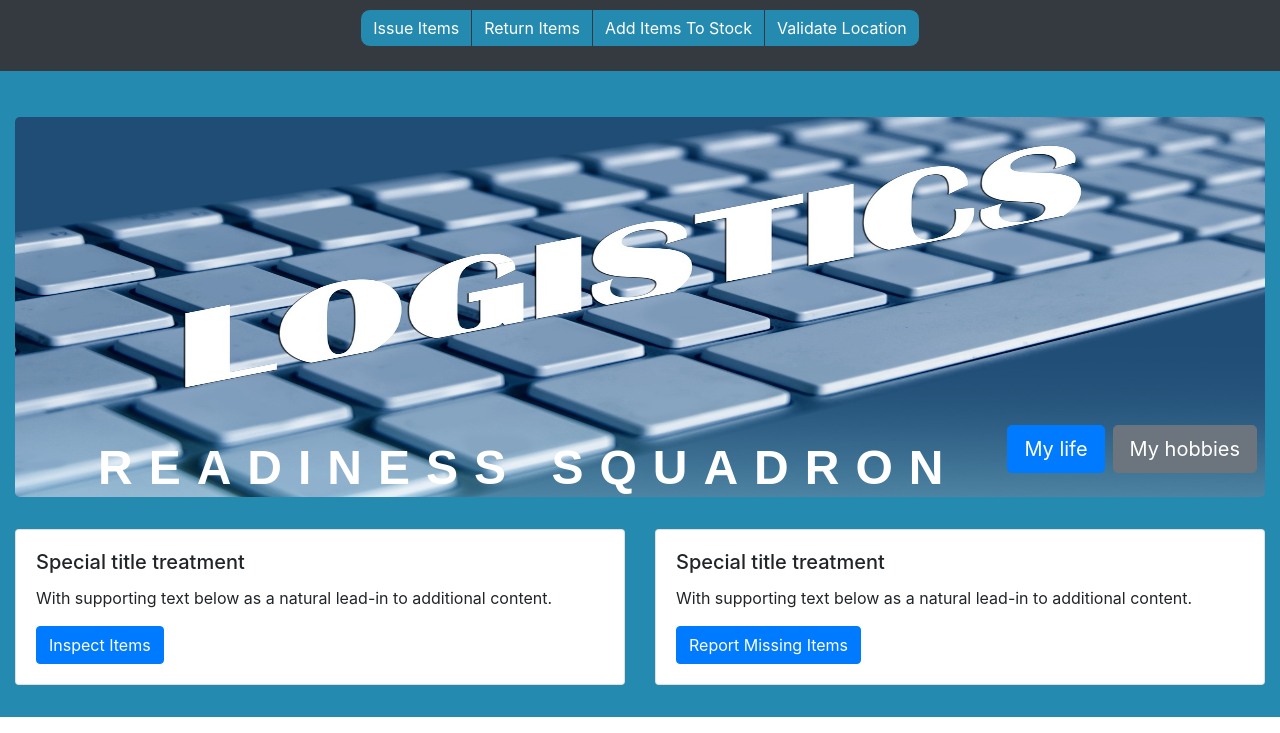
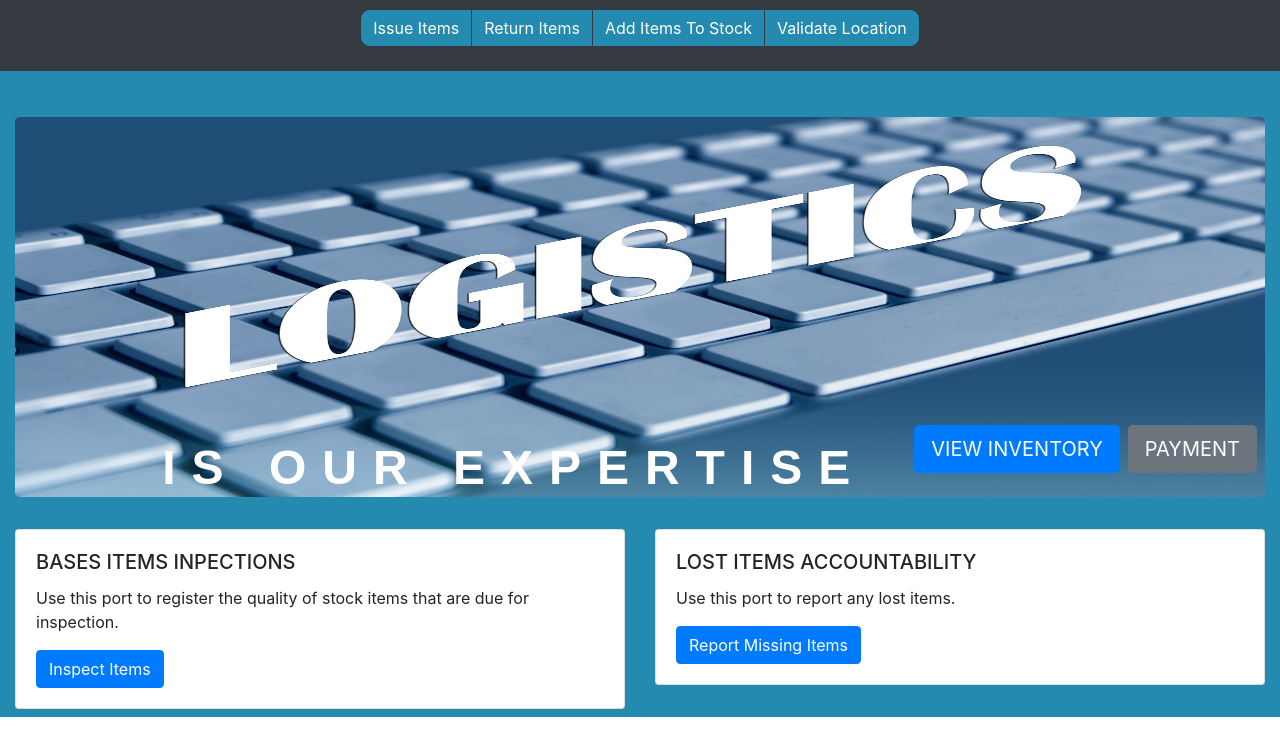
Before and after one commit to doc1atis/pattern-project, a plain HTML site: page index.html in a window 1280 px wide. Shown: the part 83-816 px from the top of the page. Drawn offline with nearby package versions, Linux system fonts and the light colour scheme.

Commit message:
first page is done

```diff
--- a/index.html
+++ b/index.html
@@ -8,7 +8,7 @@
       content="width=device-width, initial-scale=1, shrink-to-fit=no"
     />
 
-    <!-- Bootstrap CSS -->
+    <!-- Bootstrap CDN -->
     <link
       rel="stylesheet"
       href="https://stackpath.bootstrapcdn.com/bootstrap/4.1.3/css/bootstrap.min.css"
@@ -21,14 +21,14 @@
   </head>
 
   <body>
-    <!-- main container -->
+    <!-- =====================================MAIN CONTAINER START======================================================== -->
     <div class="container-fluid main-container">
       <!-- ======================================NAVBAR START============================================================ -->
 
       <nav
         class="navbar navbar-dark bg-dark fixed-top flex-column justify-content-center align-items-center"
       >
-        <div class="d-flex justify-content-between holder-1">
+        <div class="d-flex justify-content-between top-content-holder">
           <a class="navbar-brand" href="#">
             <i class="fas fa-box-open box-logo"></i>
             LOGISTICS
@@ -73,22 +73,23 @@
       <!-- ======================================NAVBAR END============================================================ -->
 
       <div class="container-fluid">
-        <!-- row that contain the jumbotron stars here -->
+        <!-- ROW THAT CONTAINS THE JUMBOTRON STARTS  HERE -->
         <div class="row">
-          <!-- jumbotron start here -->
+          <!-- JUMBOTRON STARTS HERE -->
           <div class="jumbotron text-center col-lg-12 my-jumbo">
-            <h1 class="display-4">READINESS SQUADRON</h1>
-            <!-- buttons start here -->
+            <h1 class="display-4">IS OUR EXPERTISE</h1>
+
+            <!-- BUTTONS START HERE -->
             <button type="button" class="btn btn-primary btn-lg mr-2 mb-4 ml-5">
-              My life
+              VIEW INVENTORY
             </button>
             <button type="button" class="btn btn-secondary btn-lg mr-2 mb-4">
-              My hobbies
+              PAYMENT
             </button>
           </div>
-          <!-- buttons end here -->
+          <!-- BUTTONS END HERE-->
         </div>
-        <!-- jumbotron ends here -->
+        <!-- JUMBOTRON ENDS HERE-->
       </div>
 
       <!-- ============================= card starts here========================== -->
@@ -97,10 +98,10 @@
         <div class="col-sm-6 mb-4">
           <div class="card">
             <div class="card-body">
-              <h5 class="card-title">Special title treatment</h5>
+              <h5 class="card-title">BASES ITEMS INPECTIONS</h5>
               <p class="card-text">
-                With supporting text below as a natural lead-in to additional
-                content.
+                Use this port to register the quality of stock items that are
+                due for inspection.
               </p>
               <a href="#" class="btn btn-primary">Inspect Items</a>
             </div>
@@ -109,10 +110,9 @@
         <div class="col-sm-6 mb-4">
           <div class="card">
             <div class="card-body">
-              <h5 class="card-title">Special title treatment</h5>
+              <h5 class="card-title">LOST ITEMS ACCOUNTABILITY</h5>
               <p class="card-text">
-                With supporting text below as a natural lead-in to additional
-                content.
+                Use this port to report any lost items.
               </p>
               <a href="#" class="btn btn-primary">Report Missing Items</a>
             </div>
@@ -120,7 +120,7 @@
         </div>
       </div>
     </div>
-    <!-- main container -->
+    <!-- MAIN CONTAINER ENDS HERE -->
 
     <!-- Optional JavaScript -->
     <!-- jQuery first, then Popper.js, then Bootstrap JS -->
--- a/style.css
+++ b/style.css
@@ -1,18 +1,23 @@
+/* THIS RESET THE DEFAULT BROWSER MARGIN AND PADDING */
 body {
   margin: 0;
   padding: 0;
 }
+/* THIS  IS THE MAIN WEB APP TITLE 'READINESS SQUADRON' */
 .site-title {
   font-family: fantasy;
   font-weight: 900;
   letter-spacing: 1rem;
   color: #ffffff;
 }
+
+/* THIS CONTROLS THE JUMBOTRON */
 .jumbotron {
   background-image: url("imgs/Logistics.jpg");
   background-position: center center;
   background-repeat: no-repeat;
   background-size: 100% 100%;
+  /* THIS MARGIN-TOP HELPS KEEP THE JUMBOTRON AWAY FROM THE NAVBAR, WHICH WAS A PROBLEM BEFORE */
   margin-top: 200px;
 }
 
@@ -23,7 +28,7 @@ body {
   justify-content: flex-end;
   align-items: flex-end;
 }
-
+/* THIS CONTROL THE H1 INSIDE OF THE JUMBOTRON */
 .jumbotron h1 {
   font-size: 3rem;
   color: #ffffff;
@@ -33,21 +38,23 @@ body {
   padding: 0;
   margin: 0;
 }
-
+/* TOP ACCTION BUTTONS INSIDE OF NAVBAR */
 .btn-for-actions {
   background-color: #248aaf;
   border-radius: 10px;
 }
-
+/* THE CONTAINER THAT CONTAINS EVERYTHING */
 .main-container {
   background-color: #248aaf;
   height: 100vh;
 }
 
-.holder-1 {
+/* THIS CONTAINS LOGISTICS LOGO, WORD, TITLE, AND SEARCH FORM */
+.top-content-holder {
   width: 95%;
 }
 
+/* THIS IS THE BOX LOGO */
 .box-logo {
   font-size: 3rem;
 }
```
Also changed, not shown: 1 other file.
